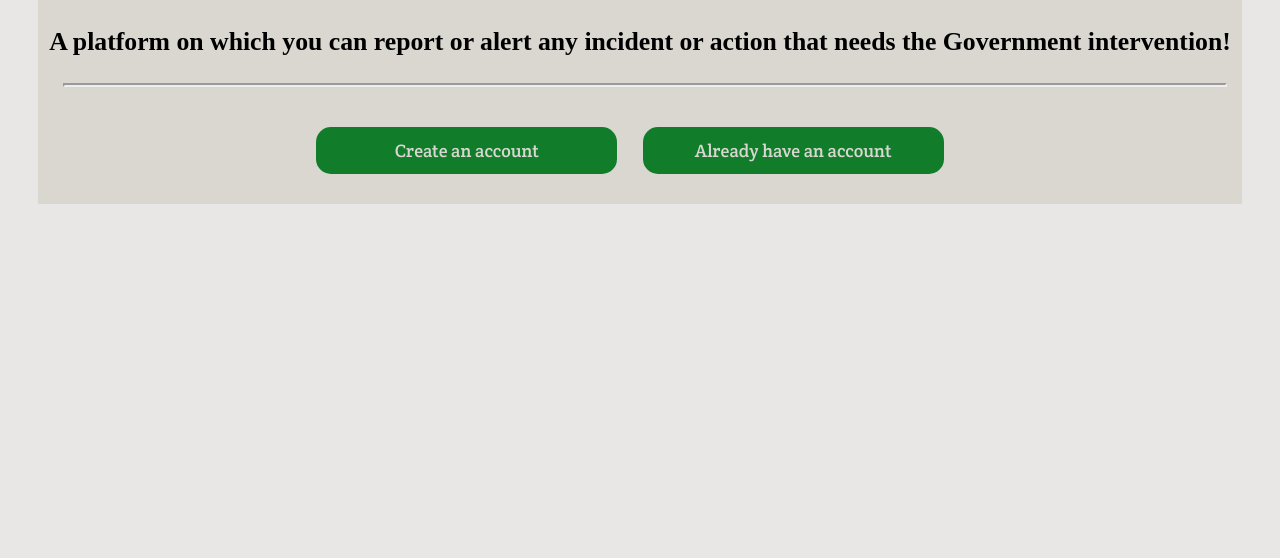
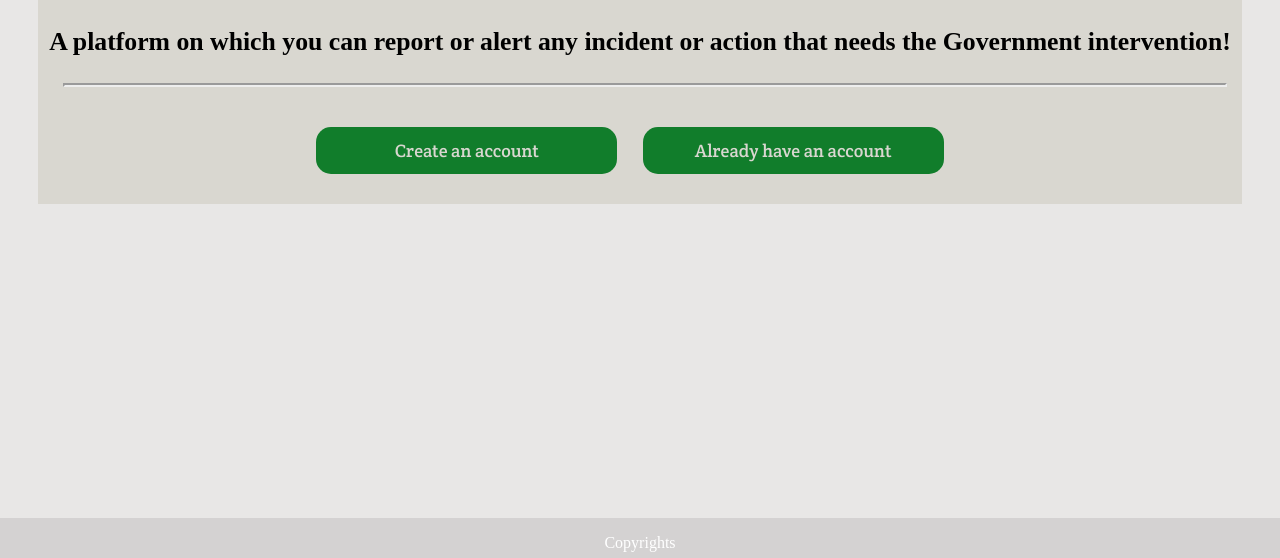
Before and after one commit to karengir/Broadcaster, a plain HTML site: page UI/html/index.html in a window 1280 px wide. Shown: the part 242-800 px from the top of the page. Drawn offline with Linux system fonts and the light colour scheme.

Commit message:
ch(ui): Adding a footer to the pages [Finishes #169977046]

```diff
--- a/UI/css/style.css
+++ b/UI/css/style.css
@@ -7,6 +7,7 @@ body{
 
 .sign-form{
   text-align: center;
+  margin-bottom: 3%;
 }
 
 .sign-form h1{
@@ -400,3 +401,15 @@ textarea {
   margin-top: 5px;
 
 }
+
+.footer {
+	position: fixed;
+	left: 0;
+	bottom: 0;
+	width: 100%;
+	background-color:#d4d2d2;
+	color: white;
+	text-align: center;
+	height: 2.5rem;
+	display: block;
+  }
--- a/UI/html/index.html
+++ b/UI/html/index.html
@@ -28,5 +28,8 @@
 		</div>
 	</form>
 </div>
+<div class="footer">
+		<p>Copyrights</p>
+	  </div>
 </body>
 </html>
```
Also changed, not shown: UI/html/LogIn.html (+3 -0 lines), UI/html/adminPage.html (+3 -0 lines), UI/html/createRecord.html (+3 -0 lines), UI/html/editRecord.html (+3 -0 lines), UI/html/myRecords.html (+3 -0 lines), UI/html/signUp.html (+3 -0 lines), UI/html/userProfile.html (+3 -0 lines).
